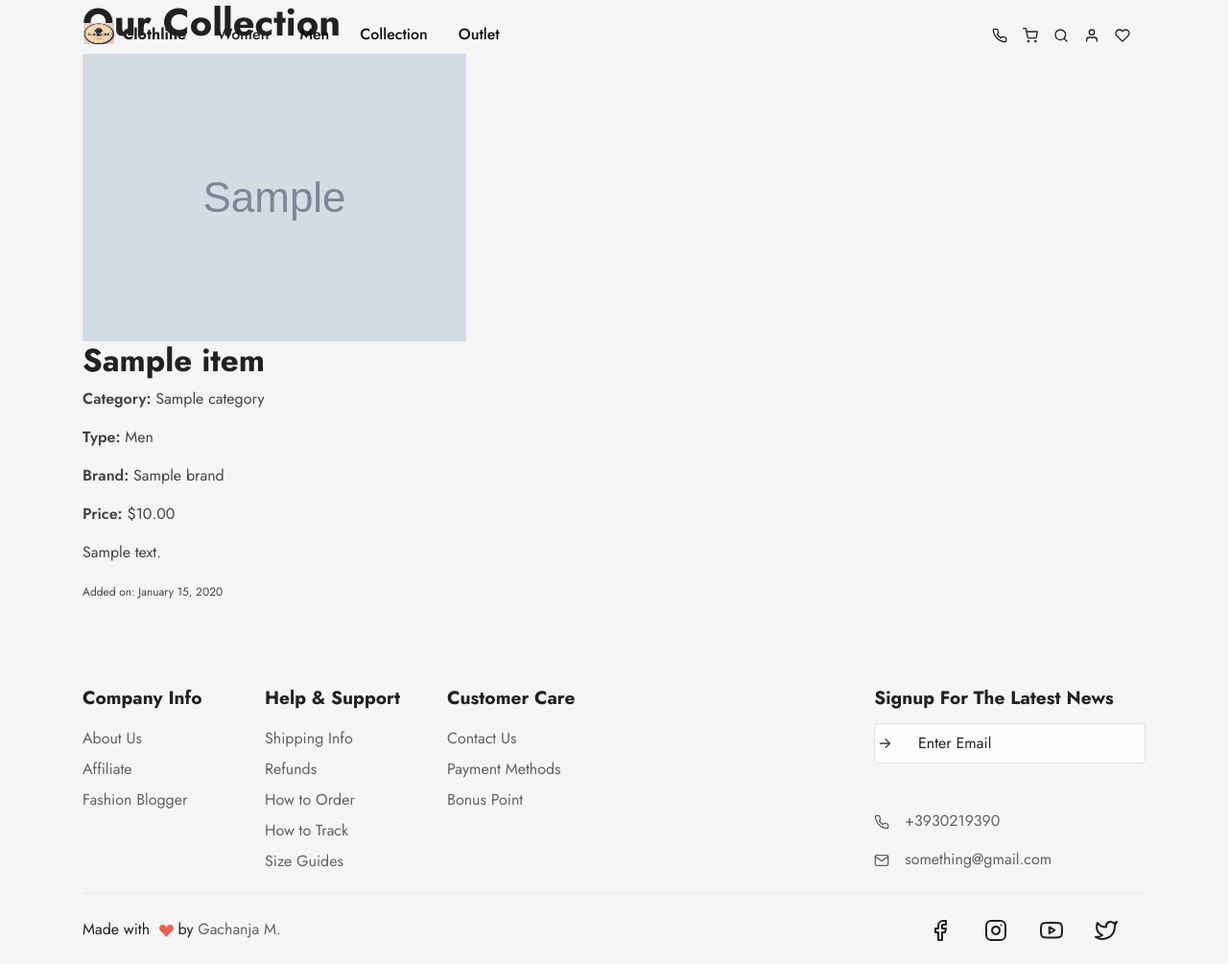
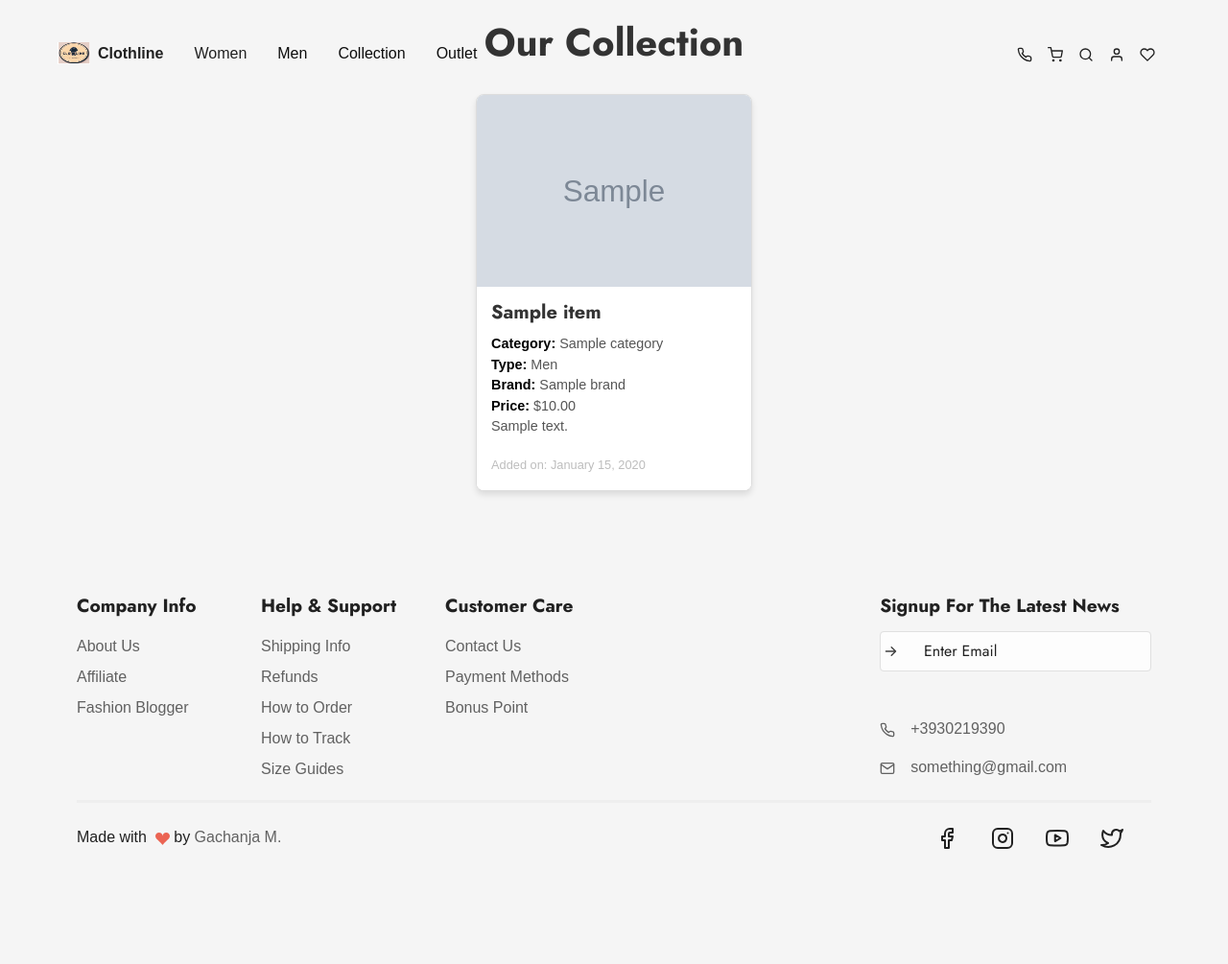
Before and after one commit to Tech-Swift/Clothline, a Django app: page /collection/ in a window 1280 px wide. Shown: the whole page at 96% size. After the commit the page ends 885 px from the top, so only its background shows below. Run offline with Django 5.2, Linux system fonts and the light colour scheme; tables that the repository leaves empty hold one stand-in row (values such as "Sample post"); grey boxes marked "Sample" are stand-in pictures; some libraries are stand-ins or nearby versions.

Commit message:
Here is my collection page where we view all changes on my website

```diff
--- a/clothline/urls.py
+++ b/clothline/urls.py
@@ -26,6 +26,8 @@ urlpatterns = [
     path('', views.landing, name='landing'),
     path('about/', views.about, name='about'),
     path('contact/', views.contact, name='contact'),
+    path('signup/', views.signup, name='signup'),
+    path('login/', views.login, name='login'),
     path('collection/', views.collection_view, name='collection'),
 ]
 
--- a/myApp/templates/collection.html
+++ b/myApp/templates/collection.html
@@ -1,25 +1,34 @@
 {% extends 'index.html' %}
+{% load static %}
+
+{% block extra_css %}
+
+<link href="{% static 'assets/css/collection.css' %}" rel="stylesheet" />
+
+{% endblock %}
 
 {% block content %}
     <div class="container">
         <h1>Our Collection</h1>
-        {% for item in items %}
-            <div class="item">
+        <div class="cards-wrapper">
+            {% for item in items %}
+            <div class="card" style="width: 18rem;">
                 {% if item.image %}
-                <img src="{{ MEDIA_URL }}{{ item.image }}" alt="{{ item.name }}">
+                <img src="{{ MEDIA_URL }}{{ item.image }}" class="card-img-top" alt="{{ item.name }}">
                 {% endif %}
-                <div class="item-details">
-                    <h2>{{ item.name }}</h2>
-                    <p><strong>Category:</strong> {{ item.category }}</p>
-                    <p><strong>Type:</strong> {{ item.get_category_choices_display }}</p>
-                    <p><strong>Brand:</strong> {{ item.brand }}</p>
-                    <p><strong>Price:</strong> ${{ item.price }}</p>
-                    <p>{{ item.description }}</p>
-                    <small>Added on: {{ item.created_at|date:"F d, Y" }}</small>
+
+                <div class="card-body">
+                    <h5 class="card-title">{{ item.name }}</h5>
+                    <p class="card-text">
+                        <strong>Category:</strong> {{ item.category }}<br>
+                        <strong>Type:</strong> {{ item.get_category_choices_display }}<br>
+                        <strong>Brand:</strong> {{ item.brand }}<br>
+                        <strong>Price:</strong> ${{ item.price }}<br>
+                        {{ item.description }}
+                    </p>
+                    <small class="text-muted">Added on: {{ item.created_at|date:"F d, Y" }}</small>
                 </div>
             </div>
-        {% empty %}
-            <p>No items available.</p>
-        {% endfor %}
+            {% endfor %}
     </div>
 {% endblock %}
--- a/myApp/templates/index.html
+++ b/myApp/templates/index.html
@@ -63,7 +63,7 @@
                 <svg class="feather feather-search me-3" xmlns="http://www.w3.org/2000/svg" width="16" height="16" viewBox="0 0 24 24" fill="none" stroke="currentColor" stroke-width="2" stroke-linecap="round" stroke-linejoin="round">
                   <circle cx="11" cy="11" r="8"></circle>
                   <line x1="21" y1="21" x2="16.65" y2="16.65"></line>
-                </svg></a><a class="text-1000" href="#!">
+                </svg></a><a class="text-1000" href="{% url 'signup' %}">
                 <svg class="feather feather-user me-3" xmlns="http://www.w3.org/2000/svg" width="16" height="16" viewBox="0 0 24 24" fill="none" stroke="currentColor" stroke-width="2" stroke-linecap="round" stroke-linejoin="round">
                   <path d="M20 21v-2a4 4 0 0 0-4-4H8a4 4 0 0 0-4 4v2"></path>
                   <circle cx="12" cy="7" r="4"></circle>
--- a/myApp/views.py
+++ b/myApp/views.py
@@ -8,6 +8,10 @@ def about(request):
     return render(request, 'about.html')
 def contact(request):
     return render(request, 'contact.html')
+def signup(request):
+    return render(request, 'signup.html')
+def login(request):
+    return render(request, 'login.html')
 def collection_view(request):
     item = Item.objects.all()
     return render(request, "collection.html", {"items": item})
--- /dev/null
+++ b/static/assets/css/collection.css
@@ -0,0 +1,76 @@
+/* General container styling */
+.container {
+    max-width: 1200px;
+    margin: 0 auto;
+    padding: 20px;
+    font-family: Arial, sans-serif;
+}
+
+.container h1 {
+    text-align: center;
+    margin-bottom: 30px;
+    font-size: 2.5rem;
+    color: #333;
+}
+
+/* Cards wrapper styling */
+.cards-wrapper {
+    display: flex;
+    flex-wrap: wrap;
+    gap: 20px;
+    justify-content: center;
+}
+
+/* Individual card styling */
+.card {
+    border: 1px solid #ddd;
+    border-radius: 8px;
+    box-shadow: 0 4px 6px rgba(0, 0, 0, 0.1);
+    overflow: hidden;
+    transition: transform 0.3s ease, box-shadow 0.3s ease;
+}
+
+.card:hover {
+    transform: translateY(-5px);
+    box-shadow: 0 6px 10px rgba(0, 0, 0, 0.15);
+}
+
+.card-img-top {
+    width: 100%;
+    height: 200px;
+    object-fit: cover;
+}
+
+.card-body {
+    padding: 15px;
+    background-color: #fff;
+}
+
+.card-title {
+    font-size: 1.25rem;
+    margin-bottom: 10px;
+    color: #333;
+}
+
+.card-text {
+    font-size: 0.9rem;
+    color: #555;
+    line-height: 1.5;
+}
+
+.card-text strong {
+    color: #000;
+}
+
+.text-muted {
+    font-size: 0.8rem;
+    color: #888;
+}
+
+/* No items message styling */
+.no-items {
+    text-align: center;
+    margin-top: 50px;
+    font-size: 1.2rem;
+    color: #666;
+}
```
Also changed, not shown: myApp/templates/signup.html (added, +133 -0 lines), media/items/Blue_Geometric_Background_Poster.jpg (added), myApp/templates/login.html (added), static/assets/css/signup.css (added).
